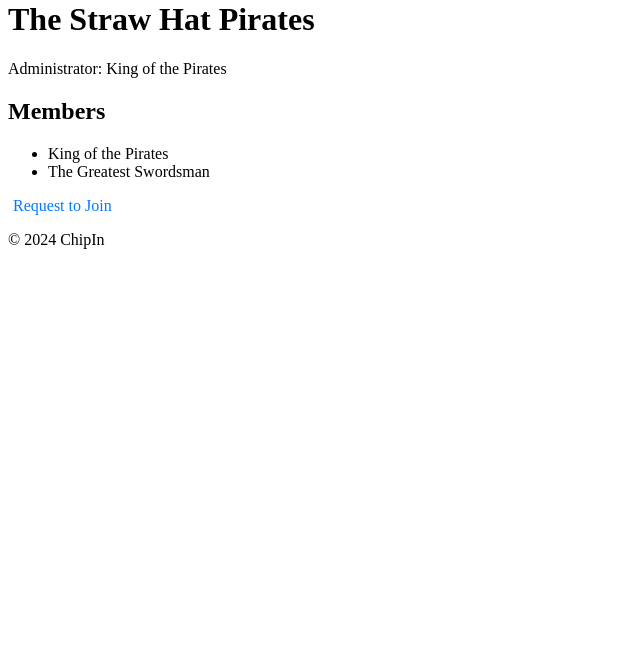
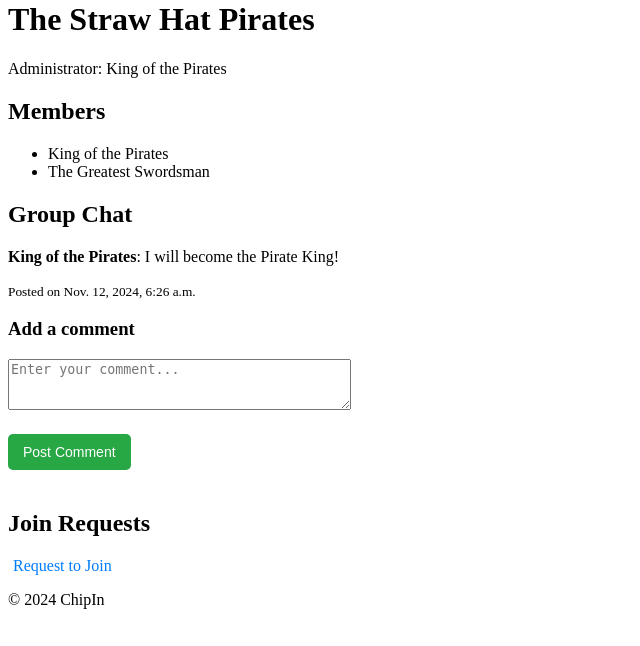
Before and after one commit to YuhanaBanana/ssa_project, a Django app: page /chipin/group/1/ in a window 1280 px wide. Shown: the part 154-800 px from the top of the page, without its empty margins (0-640 px from the left). Run offline with Django 5.2, Linux system fonts and the light colour scheme; a user stored in the database is signed in; data comes from the database, SQL or seed files in the repository; both versions use the stored data as it was after the commit.

Commit message:
Week 5 Working Chat System
- Adds a new chat system for the group

```diff
--- a/chipin/forms.py
+++ b/chipin/forms.py
@@ -1,5 +1,21 @@
 from django import forms
 from .models import Group
+from .models import Comment
+
+class CommentForm(forms.ModelForm):
+    class Meta:
+        model = Comment
+        fields = ['content']
+        widgets = {
+            'content': forms.Textarea(attrs={'rows': 3, 'placeholder': 'Enter your comment...'})
+        }
+
+    # Clean the content to sanitise input
+    def clean_content(self):
+        content = self.cleaned_data.get('content')
+        if "<script>" in content.lower():  # Prevent XSS by checking for script tags
+            raise forms.ValidationError("Invalid content.")
+        return content
 
 class GroupCreationForm(forms.ModelForm):
     class Meta:
--- a/chipin/models.py
+++ b/chipin/models.py
@@ -16,3 +16,13 @@ class GroupJoinRequest(models.Model):
     is_approved = models.BooleanField(default=False)
     votes = models.ManyToManyField(User, related_name='votes', blank=True)  # Tracks users who voted
     created_at = models.DateTimeField(auto_now_add=True)
+
+class Comment(models.Model):
+    user = models.ForeignKey(User, on_delete=models.CASCADE)  # User who posted the comment
+    group = models.ForeignKey(Group, related_name='comments', on_delete=models.CASCADE)  # Group associated with the comment
+    content = models.TextField()  # The comment content
+    created_at = models.DateTimeField(auto_now_add=True)  # Timestamp when the comment was posted
+    updated_at = models.DateTimeField(auto_now=True)  # Timestamp for the latest update
+
+    def __str__(self):
+        return f"{self.user.username}: {self.content[:20]}..."  # Show only first 20 chars for preview
--- a/chipin/templates/chipin/group_detail.html
+++ b/chipin/templates/chipin/group_detail.html
@@ -16,6 +16,38 @@
         {% endfor %}
     </ul>
 
+    <h2>Group Chat</h2>
+
+    <!-- Display existing comments -->
+    <div class="comments-section">
+        {% for comment in comments %}
+            <div class="comment">
+                <p><strong>{{ comment.user.profile.nickname }}</strong>: {{ comment.content }}</p>
+                <small>Posted on {{ comment.created_at }}</small>
+                <!-- Allow the comment owner or admin to edit or delete -->
+                {% if comment.user == request.user or request.user == group.admin %}
+                    <a href="{% url 'chipin:edit_comment' group.id comment.id %}">Edit</a>
+                    <a href="{% url 'chipin:delete_comment' comment.id %}" onclick="return confirm('Are you sure?')">Delete</a>
+                {% endif %}
+            </div>
+        {% empty %}
+            <p>No comments yet. Be the first to comment!</p>
+        {% endfor %}
+    </div>
+
+    <!-- Comment form (used for both new comments and editing existing comments) -->
+    <h3>{% if comment_to_edit %}Edit Comment{% else %}Add a comment{% endif %}</h3>
+    <form method="POST">
+        {% csrf_token %}
+        <div class="form-group">
+            {{ form.content.errors }}
+            {{ form.content }}
+        </div>
+        <button type="submit">{% if comment_to_edit %}Save Comment{% else %}Post Comment{% endif %}</button>
+    </form>
+
+<h2>Join Requests</h2>
+
     <!-- Only show "Request to Join" button for non-members -->
     {% if request.user not in group.members.all %}
         <a href="{% url 'chipin:request_to_join_group' group.id %}">Request to Join</a>
@@ -23,7 +55,6 @@
 
     <!-- Only list Join Requests for groups of which the current user is a member. -->
     {% if request.user in group.members.all %}
-        <h2>Join Requests</h2>
         <ul>
             {% for request in group.join_requests.all %}
                 <li>{{ request.user.profile.nickname }} has requested to join.</li>
@@ -32,7 +63,6 @@
     {% endif %}
 {% endblock %}
 
-<h2>Join Requests</h2>
 <ul>
     {% for request in group.join_requests.all %}
         <li>{{ request.user.username }} has requested to join.</li>
--- a/chipin/urls.py
+++ b/chipin/urls.py
@@ -5,10 +5,13 @@ urlpatterns = [
    path('create_group/', views.create_group, name='create_group'),
    path('group/<int:group_id>/', views.group_detail, name='group_detail'),
    path('group/<int:group_id>/invite/', views.invite_users, name='invite_users'),
-   path('group/<int:group_id>/accept/', views.accept_invite, name='accept_invite'),
    path('group/<int:group_id>/delete/', views.delete_group, name='delete_group'),
+   path('accept-invite/<int:group_id>/', views.accept_invite, name='accept_invite'),
    path('delete-join-request/<int:request_id>/', views.delete_join_request, name='delete_join_request'),
    path('group/<int:group_id>/request-to-join/', views.request_to_join_group, name='request_to_join_group'),
    path('group/<int:group_id>/leave/', views.leave_group, name='leave_group'),
    path('group/<int:group_id>/request/<int:request_id>/vote/<str:vote>/', views.vote_on_join_request, name='vote_on_join_request'),
+   path('group/<int:group_id>/edit/<int:edit_comment_id>/', views.group_detail, name='edit_comment'),
+   path('comment/<int:comment_id>/edit/', views.edit_comment, name='edit_comment'),
+   path('comment/<int:comment_id>/delete/', views.delete_comment, name='delete_comment'),
 ]
--- a/chipin/views.py
+++ b/chipin/views.py
@@ -10,23 +10,24 @@ from .forms import GroupCreationForm
 from .models import Group
 import urllib.parse
 from .models import GroupJoinRequest
+from .models import Group, Comment
+from .forms import CommentForm
+
 
 @login_required
 def home(request):
-    # Get all groups where the user has been invited but not accepted the invite
-    pending_invitations = Group.objects.filter(invited_users=request.user)
-
-    # Get all join requests submitted by the current user
-    user_join_requests = GroupJoinRequest.objects.filter(user=request.user)
-
-    # Get all groups where the user is NOT a member
-    available_groups = Group.objects.exclude(members=request.user)
-
-    return render(request, 'chipin/home.html', { # Pass data to the template
+    user = request.user
+    pending_invitations = user.pending_invitations.all() # Get pending group invitations for the current user
+    user_groups = user.group_memberships.all()  # Get groups the user is a member of
+    user_join_requests = GroupJoinRequest.objects.filter(user=user)  # Get join requests sent by the user
+    available_groups = Group.objects.exclude(members=user).exclude(join_requests__user=user) # Get groups the user is not a member of and the user has not requested to join
+    context = {
         'pending_invitations': pending_invitations,
+        'user_groups': user_groups,
         'user_join_requests': user_join_requests,
         'available_groups': available_groups
-    })
+    }
+    return render(request, 'chipin/home.html', context)
 
 @login_required
 def create_group(request):
@@ -41,9 +42,34 @@ def create_group(request):
     return render(request, 'chipin/create_group.html', {'form': form})
 
 @login_required
-def group_detail(request, group_id):
+def group_detail(request, group_id, edit_comment_id=None):
     group = get_object_or_404(Group, id=group_id)
-    return render(request, 'chipin/group_detail.html', {'group': group})
+    comments = group.comments.all().order_by('-created_at')  # Fetch all comments for the group
+    if edit_comment_id: # Fetch the comment to edit, if edit_comment_id is provided
+        comment_to_edit = get_object_or_404(Comment, id=edit_comment_id)
+        if comment_to_edit.user != request.user:
+            return redirect('chipin:group_detail', group_id=group.id)
+    else:
+        comment_to_edit = None
+    if request.method == 'POST':
+        if comment_to_edit: # Editing an existing comment
+            form = CommentForm(request.POST, instance=comment_to_edit)
+        else: # Adding a new comment
+            form = CommentForm(request.POST)
+        if form.is_valid():
+            comment = form.save(commit=False)
+            comment.user = request.user
+            comment.group = group
+            comment.save()
+            return redirect('chipin:group_detail', group_id=group.id)
+    else:
+        form = CommentForm(instance=comment_to_edit) if comment_to_edit else CommentForm()
+    return render(request, 'chipin/group_detail.html', {
+        'group': group,
+        'comments': comments,
+        'form': form,
+        'comment_to_edit': comment_to_edit,
+    })
 
 @login_required
 def delete_group(request, group_id):
@@ -151,3 +177,24 @@ def vote_on_join_request(request, group_id, request_id, vote):
         join_request.save()
         messages.success(request, f"{join_request.user.profile.nickname} has been approved to join the group!")
     return redirect('chipin:group_detail', group_id=group.id)
+
+@login_required
+def edit_comment(request, comment_id):
+    comment = get_object_or_404(Comment, id=comment_id)
+    if comment.user != request.user:  # Ensure only the comment author can edit
+        return redirect('chipin:group_detail', group_id=comment.group.id)
+    if request.method == 'POST':
+        form = CommentForm(request.POST, instance=comment)
+        if form.is_valid():
+            form.save()
+            return redirect('chipin:group_detail', group_id=comment.group.id)
+    else:
+        form = CommentForm(instance=comment)
+    return render(request, 'chipin/edit_comment.html', {'form': form, 'comment': comment})
+
+@login_required
+def delete_comment(request, comment_id):
+    comment = get_object_or_404(Comment, id=comment_id)
+    if comment.user == request.user or request.user == comment.group.admin:  # Allow author or group admin to delete
+        comment.delete()
+    return redirect('chipin:group_detail', group_id=comment.group.id)
```
Also changed, not shown: chipin/migrations/0005_comment.py (added), db.sqlite3.
